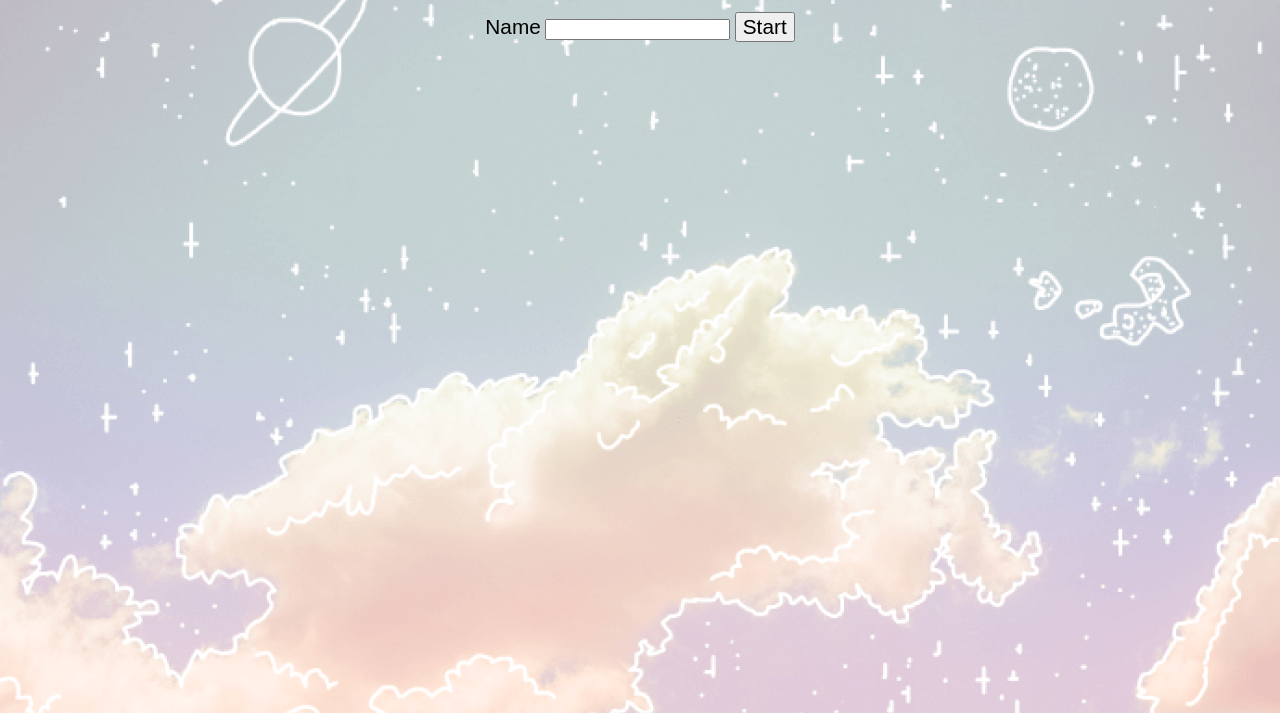
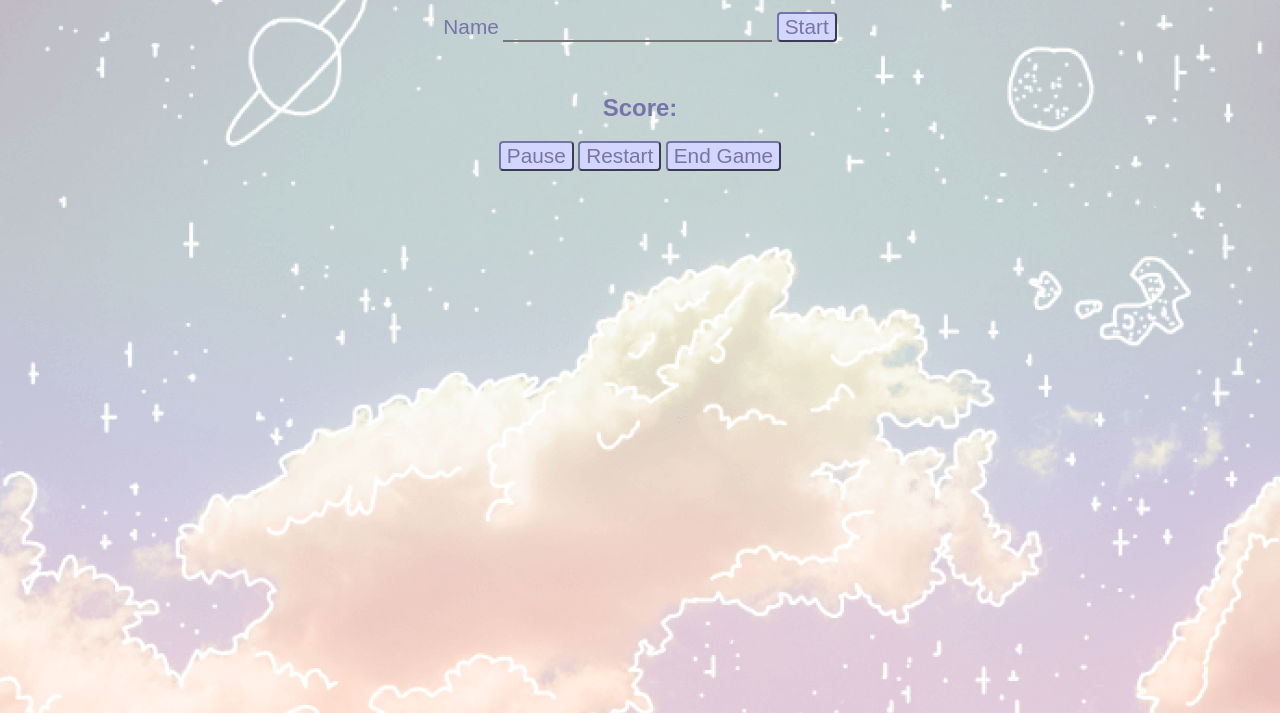
Before and after one commit to emizheng/tetris, a plain HTML site: page index.html in a window 1280 px wide. Shown: the part 87-800 px from the top of the page. Drawn offline with Linux system fonts and the light colour scheme.

Commit message:
added and styled intro section components

```diff
--- a/index.html
+++ b/index.html
@@ -5,6 +5,7 @@
         <link rel="stylesheet" href="tetris.css">
         <meta charset="UTF-8">
         <meta name="viewport" content="width=device-width; initial-scale=1.0">
+        <link rel="shortcut icon" href="icon.jpg" type="image/x-icon">
         <title>Tetris</title>
     </head>
     <body>
@@ -13,9 +14,18 @@
         <!-- Intro Section -->
         <div id="intro-section">
             <label for="name" id="name-label">Name</label>
-            <input type="text" name="name" id="name">
+            <input type="text" name="name" id="name" autocomplete="off">
             <button id="start-btn">Start</button>
         </div>
-        <!--  -->
+        <!-- Game Interface -->
+        <h2 id="score">Score: </h2>
+        <div id="tetris-box-wrap">
+            <div id="stored-block" class="tetris-box"></div>
+            <div id="tetris-blocks" class="tetris-box"></div>
+            <div id="next-blocks" class="tetris-box"></div>
+        </div>
+        <button id="pause">Pause</button>
+        <button id="restart">Restart</button>
+        <button id="end">End Game</button>
     </body>
 </html>
--- a/tetris.css
+++ b/tetris.css
@@ -2,7 +2,7 @@
     font-family: fantasy;
     box-sizing: border-box;
     text-align: center;
-
+    color: #7675AA;
 }
 
 body {
@@ -11,14 +11,45 @@ body {
 }
 
 button {
+    background-color: #d3d6ff;
+    border-color: #7675AA;
+    cursor: pointer;
+    font-size: 1.3rem;
+    border-radius: 4px;
+}
 
+button:hover {
+    background-color: #7675AA;
+    color: #d3d6ff;
+    border-color: #d3d6ff;
+    border-radius: 4px;
+}
+
+/* Intro Section */
+
+#intro-section {
+    padding-bottom: 2rem;
 }
 
 h1 {
+    color: #6e78ff;
     font-size: 2.5rem;
 }
 
-#name-label,
-#start-btn {
+input {
+    text-align: center;
+    border-top: none;
+    border-left: none;
+    border-right: none;
+    background: none;
+    font-size: 1.25rem;
+    color: #6e78ff;
+}
+
+input:focus {
+    outline: none;
+}
+
+#name-label {
     font-size: 1.3rem;
 }
```
